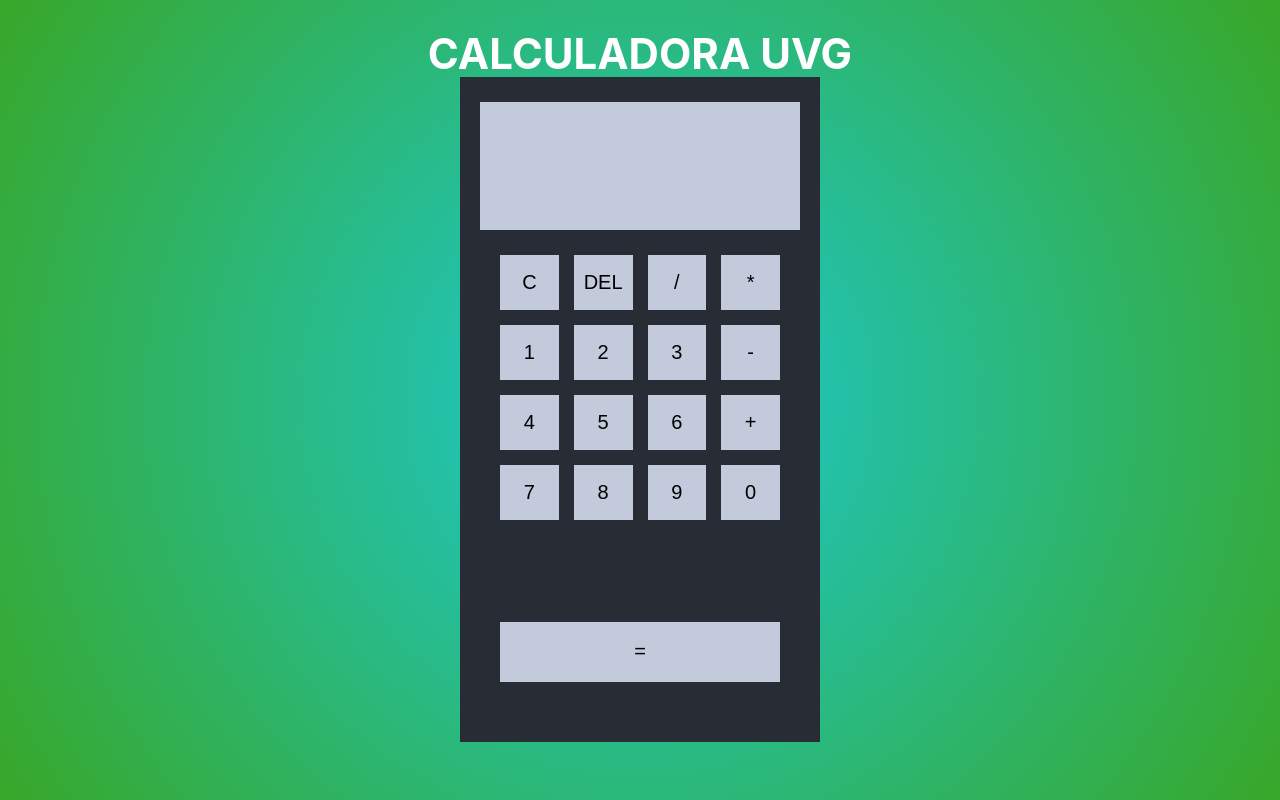
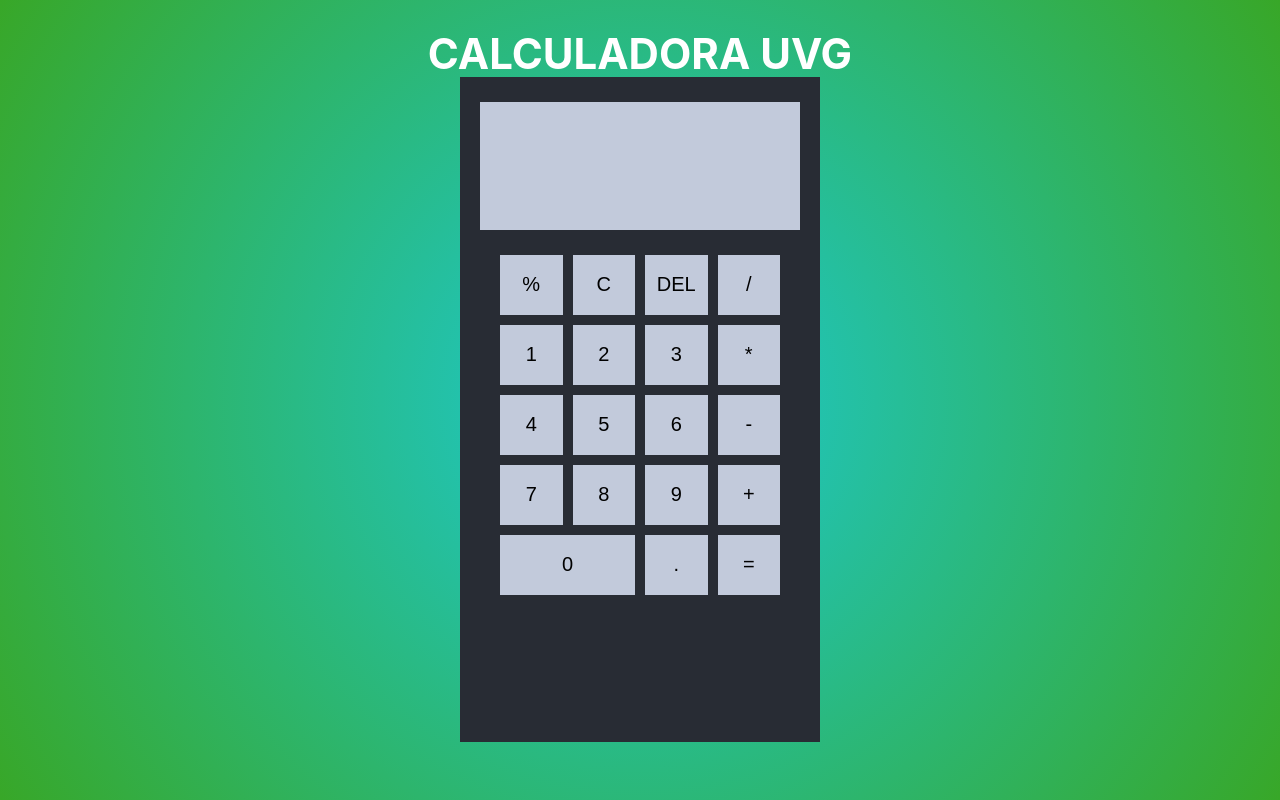
Before and after one commit to ChristopherG19/Lab08_Calculator, a React (Vite) app: page / in a window 1280 px wide. Built offline with nearby package versions, Linux system fonts and the light colour scheme.

Commit message:
Implementación tests, % y mejoras visuales

```diff
--- a/src/components/Button.css
+++ b/src/components/Button.css
@@ -10,6 +10,10 @@
     font-size: 20px;
 }
 
+.span2{
+    grid-column: span 2;
+}
+
 .button-calc:hover{
     background-color: #092e79;
     color: white;
--- a/src/components/Button.jsx
+++ b/src/components/Button.jsx
@@ -1,7 +1,8 @@
+import React from 'react'
 import './Button.css'
 
-const ButtonsCal = ({ info, click }) => (
-  <button className="button-calc" onClick={click} type="button">
+const ButtonsCal = ({ info, click, className }) => (
+  <button className={className} onClick={click} type="button">
     {info}
   </button>
 )
--- a/src/components/Calculator.css
+++ b/src/components/Calculator.css
@@ -1,10 +1,10 @@
 .gridButtons{
     background: #282c34;
-    height: 55%;
+    height: 70%;
     display: grid;
-    grid-template-rows: repeat(4, 55px);
+    grid-template-rows: repeat(5, 60px);
     grid-template-columns: repeat(4, 1fr);
-    grid-gap: 15px;
+    grid-gap: 10px;
     overflow: hidden;
     color: #000;
     justify-content: center;
@@ -47,7 +47,6 @@
 }
 
 .equal{
-    padding-top: 15px;
     padding-left: 20px;
     padding-right: 20px;
     height: 60px;
--- a/src/components/Calculator.jsx
+++ b/src/components/Calculator.jsx
@@ -2,14 +2,19 @@ import React from 'react'
 import './Calculator.css'
 import ButtonsCal from './Button'
 
-const buttons = ['C', 'DEL', '/', '*', '1', '2', '3', '-', '4', '5', '6', '+', '7', '8', '9', '0']
-const equal = '='
-
+const buttons = ['%', 'C', 'DEL', '/', '1', '2', '3', '*', '4', '5', '6', '-', '7', '8', '9', '+', '0', '.', '=']
 const Calcu = () => {
-  const [operationText, setOperationText] = React.useState('')
+  const [operationText, setOperationText] = React.useState(0)
   const [ValueA, setValueA] = React.useState('')
   const [ValueB, setValueB] = React.useState('')
   const [ValueOpe, setValueOpe] = React.useState('')
+
+  const clear = () => {
+    setOperationText('')
+    setValueA('')
+    setValueB('')
+    setValueOpe('')
+  }
 
   React.useEffect(() => {
     if (eval(ValueA + ValueOpe + ValueB) === Infinity) {
@@ -25,7 +30,7 @@ const Calcu = () => {
     } else if (eval(ValueA + ValueOpe + ValueB).toString().length <= 9) {
       setOperationText(eval(ValueA + ValueOpe + ValueB))
     } else {
-      setOperationText(eval(ValueA + ValueOpe + ValueB).toString().slice(0, -9))
+      setOperationText(eval(ValueA + ValueOpe + ValueB).toString().slice(0, -8))
     }
   }, [ValueB])
 
@@ -41,31 +46,26 @@ const Calcu = () => {
             info={element}
             click={() => {
               if (element === 'C') {
-                setOperationText('')
-                setValueA('')
-                setValueB('')
-                setValueOpe('')
+                clear()
               } else if (element === 'DEL') {
                 setOperationText(operationText.slice(0, -1))
-              } else if (element === '/' || element === '*' || element === '-' || element === '+') {
+              } else if (element === '/' || element === '*' || element === '-' || element === '+' || element === '%') {
                 setValueOpe(element)
                 setValueA(operationText)
-                setOperationText('')
-              } else if (operationText === undefined) {
                 setOperationText('')
               } else if (operationText === 'ERROR') {
                 setOperationText('')
               } else if (operationText.length > 9) {
                 setOperationText(operationText.slice(0, 9))
+              } else if (element === '=') {
+                setValueB(operationText)
               } else {
                 setOperationText(operationText + element)
               }
             }}
+            className={element === '0' ? 'button-calc span2' : 'button-calc'}
           />
         ))}
-      </div>
-      <div className="equal">
-        <ButtonsCal info={equal} click={() => setValueB(operationText)} />
       </div>
     </div>
   )
```
Also changed, not shown: 1 other file (tests, documents, lock files or other folders).
